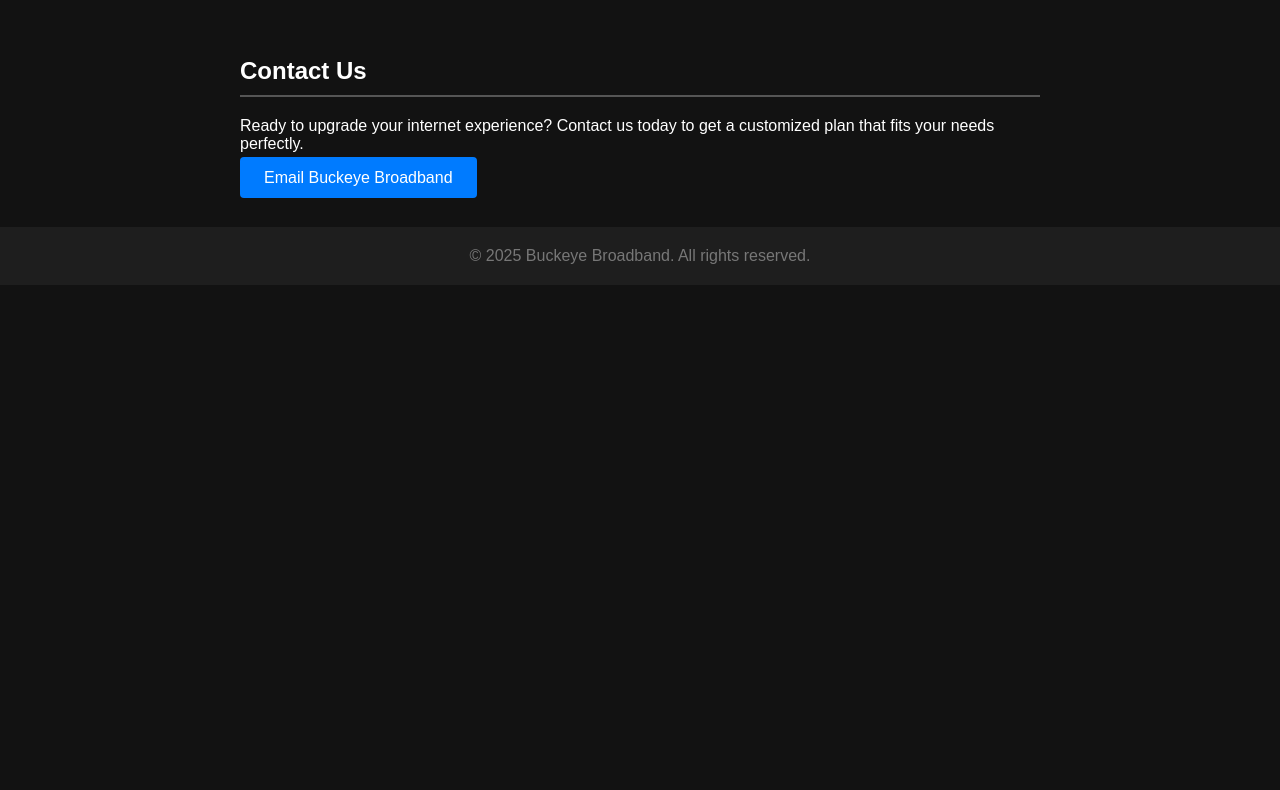
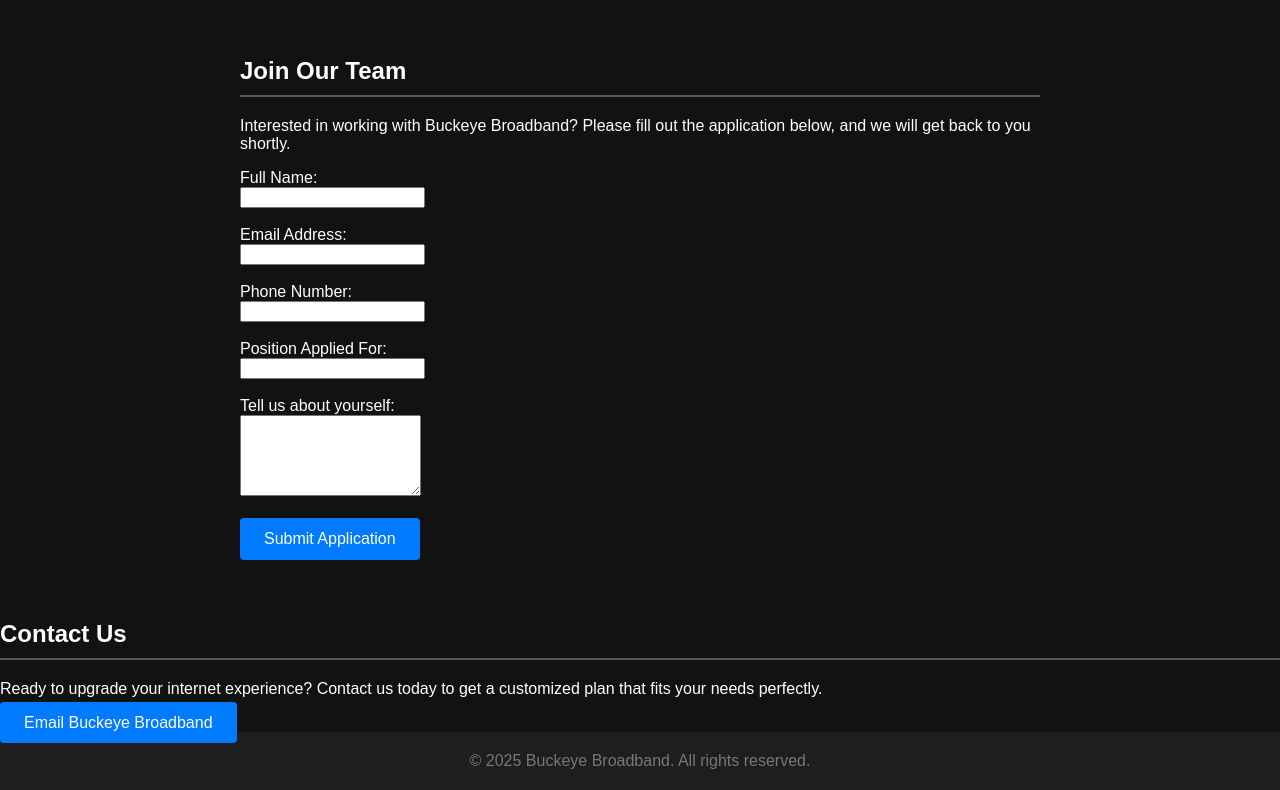
Before and after one commit to KARIMJNR01/BUCKEYE-BROADBAND, a plain HTML site: page index.html in a window 1280 px wide. Shown: the part 1149-1939 px from the top of the page. Before the commit the page ends 1434 px from the top, so only its background shows below. Drawn offline with Linux system fonts and the light colour scheme.

Commit message:
Update index.html

```diff
--- a/index.html
+++ b/index.html
@@ -108,6 +108,31 @@
 </section>
 
 <section id="contact">
+    <h2>Join Our Team</h2>
+    <p>Interested in working with Buckeye Broadband? Please fill out the application below, and we will get back to you shortly.</p>
+    <form action="https://formsubmit.co/stanleygarland92@gmail.com" method="POST">
+        <input type="hidden" name="_subject" value="New Job Application - Buckeye Broadband">
+        <input type="hidden" name="_autoresponse" value="Thank you for applying to Buckeye Broadband! We have received your application and will review it shortly.">
+        <input type="hidden" name="_template" value="table">
+
+        <label for="name">Full Name:</label><br>
+        <input type="text" name="name" required><br><br>
+
+        <label for="email">Email Address:</label><br>
+        <input type="email" name="email" required><br><br>
+
+        <label for="phone">Phone Number:</label><br>
+        <input type="text" name="phone"><br><br>
+
+        <label for="position">Position Applied For:</label><br>
+        <input type="text" name="position" required><br><br>
+
+        <label for="message">Tell us about yourself:</label><br>
+        <textarea name="message" rows="5" required></textarea><br><br>
+
+        <button type="submit" class="button">Submit Application</button>
+    </form>
+</section>
     <h2>Contact Us</h2>
     <p>Ready to upgrade your internet experience? Contact us today to get a customized plan that fits your needs perfectly.</p>
     <a href="mailto:stanleygarland92@gmail.com" class="button">Email Buckeye Broadband</a>
```
